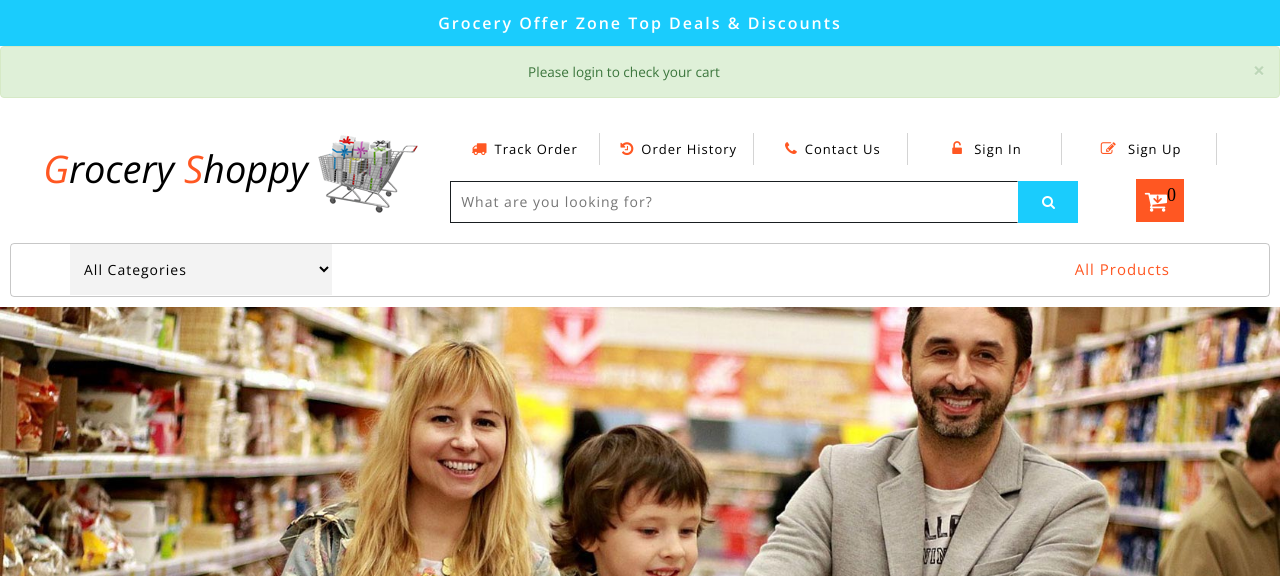
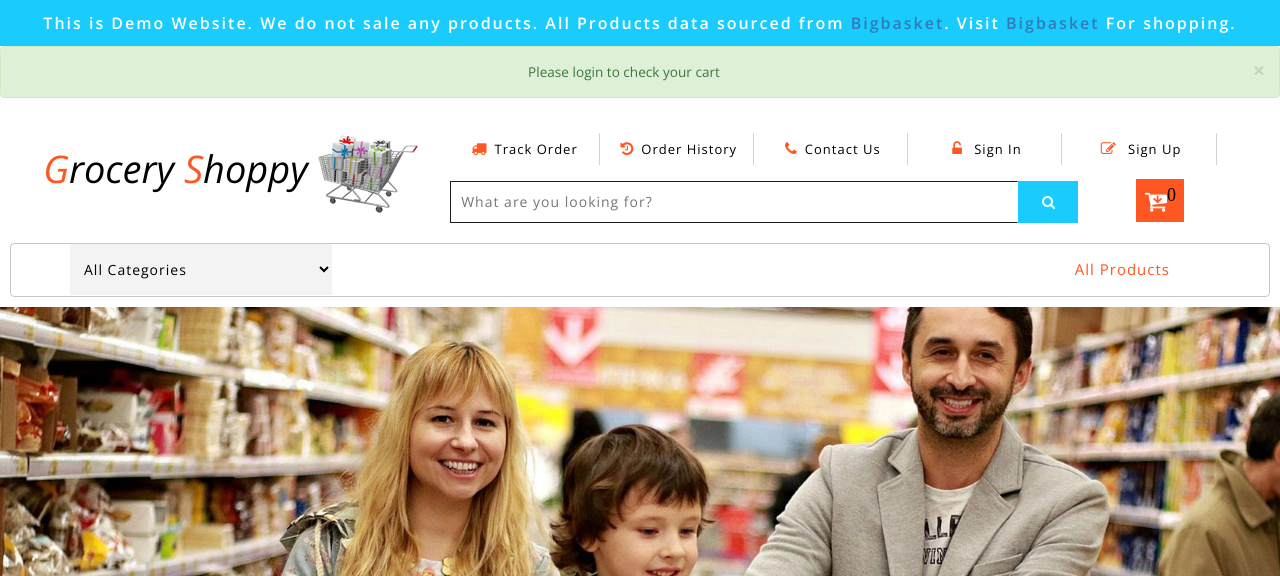
Before and after one commit to ChetanR01/supershopee-aws, a Django app: page /cart in a window 1280 px wide. Shown: the top 576 px of the page. Run offline with Django 4.2, Linux system fonts and the light colour scheme; data that the repository does not hold is empty; some libraries are stand-ins or nearby versions.

Commit message:
Base page top credit BB

```diff
--- a/templates/base.html
+++ b/templates/base.html
@@ -37,7 +37,7 @@ Smartphone Compatible web template, free webdesigns for Nokia, Samsung, LG, Sony
 <body>
 	<!-- top-header -->
 	<div class="header-most-top">
-		<p>Grocery Offer Zone Top Deals & Discounts</p>
+		<p>This is Demo Website. We do not sale any products. All Products data sourced from <a href="https://www.bigbasket.com/">Bigbasket</a>. Visit <a href="https://www.bigbasket.com/">Bigbasket</a> For shopping.</p>
 	</div>
 	<!-- //top-header -->
 
```
